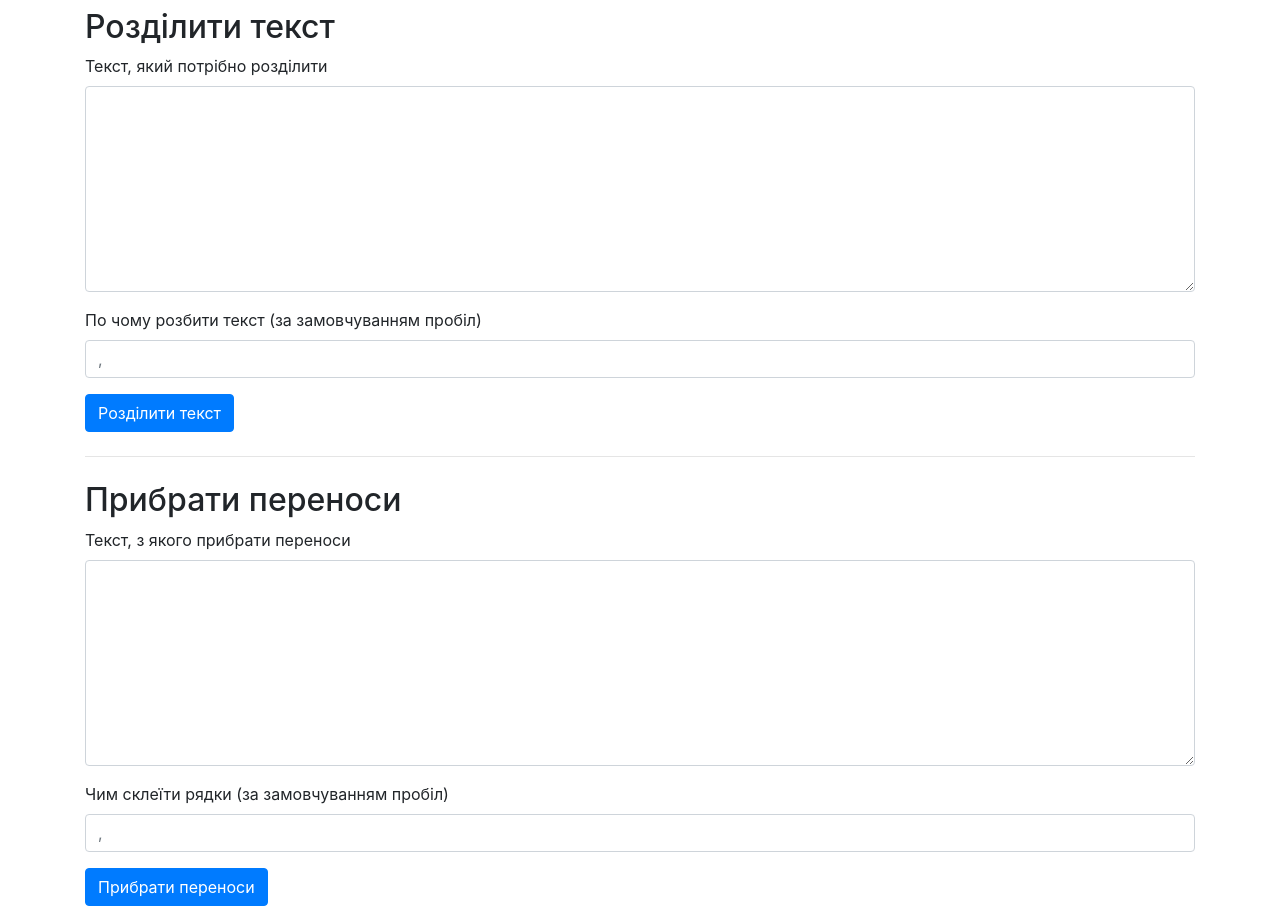
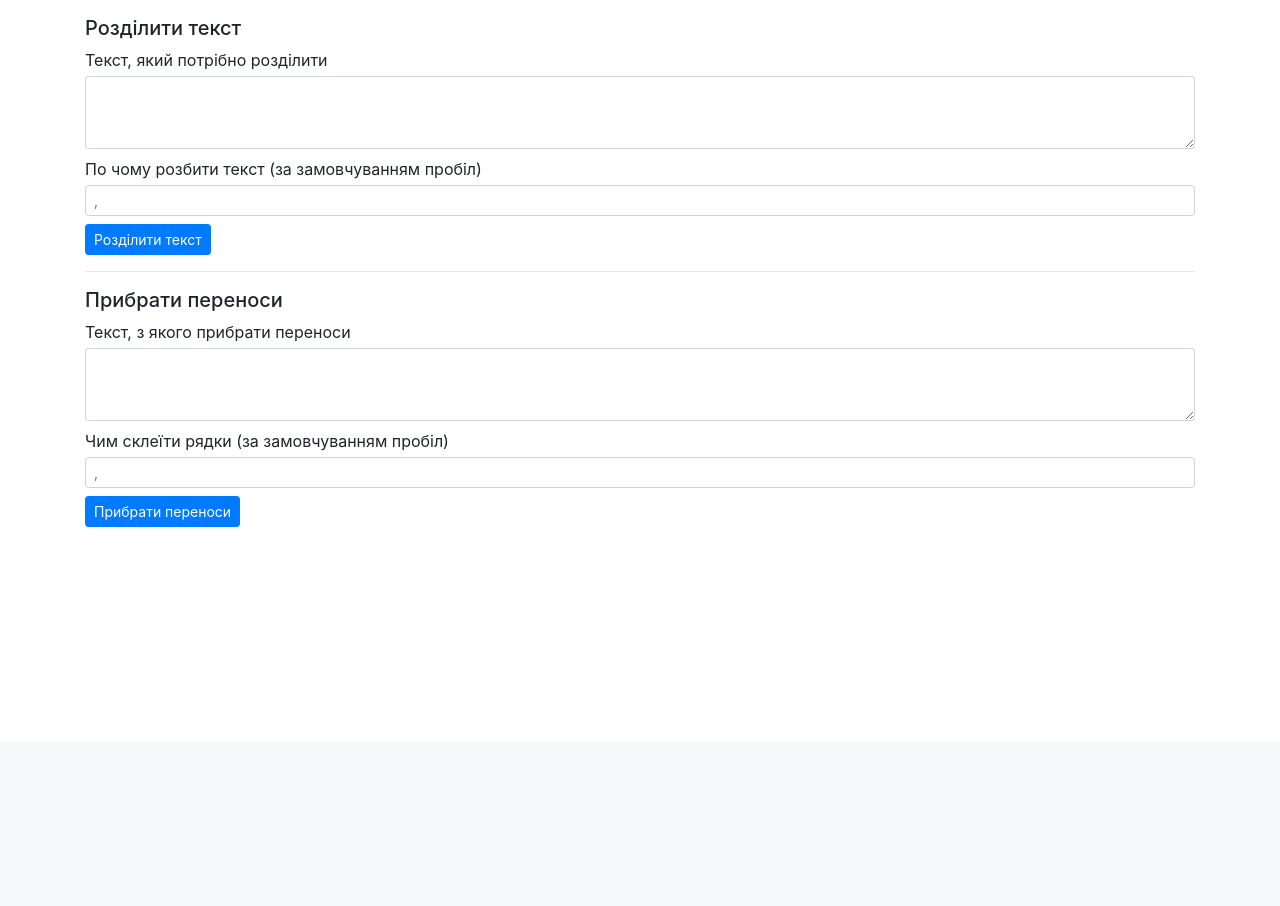
Before and after one commit to camingout/word-list, a Flask app: page / in a window 1280 px wide. Shown: the part 58-964 px from the top of the page. After the commit the page ends 585 px from the top, so only its background shows below. Run offline with Flask 3, Linux system fonts and the light colour scheme; some libraries are stand-ins or nearby versions.

Commit message:
Refactor index.html for improved form design
Updated form layout and styling for text processing.

```diff
--- a/templates/index.html
+++ b/templates/index.html
@@ -2,29 +2,32 @@
 
 {% block content %}
 <h1>{% block title %} {% endblock %}</h1>
-    <h2>Розділити текст</h2>
+    <h2 class="h5 mt-3">Розділити текст</h2>
 <form action="{{ url_for('final') }}" method="post">
-    <div class="form-group">
-        <label for="split-content">Текст, який потрібно розділити</label>
-        <textarea name="content" id="split-content" class="form-control" rows="8"></textarea>
+    <div class="form-group mb-2">
+        <label for="split-content" class="mb-1">Текст, який потрібно розділити</label>
+        <textarea name="content" id="split-content" class="form-control form-control-sm" rows="3"></textarea>
     </div>
-    <div class="form-group">
-        <label for="separator">По чому розбити текст (за замовчуванням пробіл)</label>
-        <input type="text" name="separator" id="separator" class="form-control" placeholder=",">
+    <div class="form-group mb-2">
+        <label for="separator" class="mb-1">По чому розбити текст (за замовчуванням пробіл)</label>
+        <input type="text" name="separator" id="separator" class="form-control form-control-sm" placeholder=",">
     </div>
-    <button type="submit" class="btn btn-primary">Розділити текст</button>
+    <button type="submit" class="btn btn-primary btn-sm">Розділити текст</button>
 </form>
-<hr class="my-4"><h2>Прибрати переноси</h2>
+
+<hr class="my-3">
+
+<h2 class="h5">Прибрати переноси</h2>
 <form action="{{ url_for('join_text') }}" method="post">
-    <div class="form-group">
-        <label for="join-content">Текст, з якого прибрати переноси</label>
-        <textarea name="content" id="join-content" class="form-control" rows="8"></textarea>
+    <div class="form-group mb-2">
+        <label for="join-content" class="mb-1">Текст, з якого прибрати переноси</label>
+        <textarea name="content" id="join-content" class="form-control form-control-sm" rows="3"></textarea>
     </div>
-    <div class="form-group">
-        <label for="glue">Чим склеїти рядки (за замовчуванням пробіл)</label>
-        <input type="text" name="glue" id="glue" class="form-control" placeholder=", ">
+    <div class="form-group mb-2">
+        <label for="glue" class="mb-1">Чим склеїти рядки (за замовчуванням пробіл)</label>
+        <input type="text" name="glue" id="glue" class="form-control form-control-sm" placeholder=", ">
     </div>
-    <button type="submit" class="btn btn-primary">Прибрати переноси</button>
+    <button type="submit" class="btn btn-primary btn-sm">Прибрати переноси</button>
 </form>
 
 {% endblock %}
```
